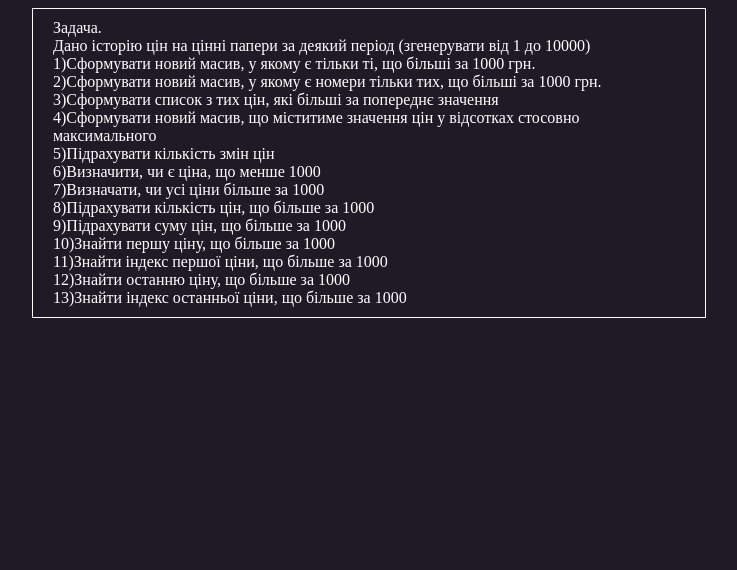
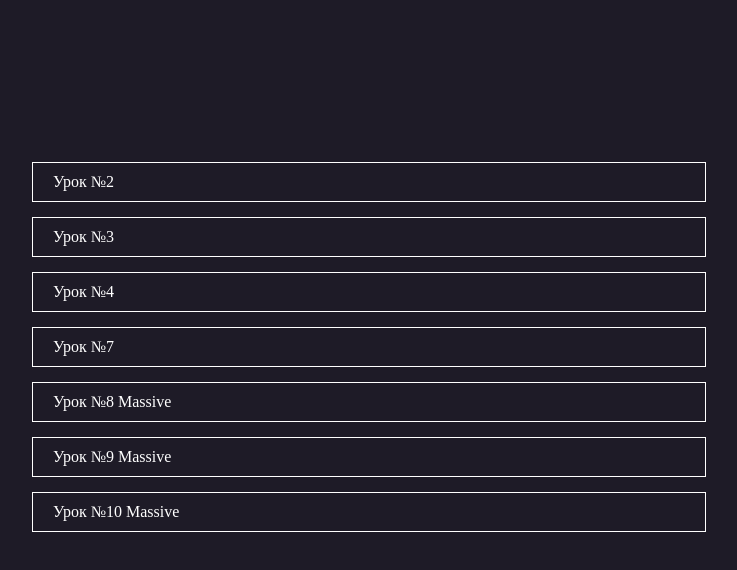
Before and after one commit to Nilline/curs_js_2023, a plain HTML site: page index.html in a window 1280 px wide. Shown: the whole page, without its empty margins (271-1008 px from the left). Drawn offline with Linux system fonts and the light colour scheme; files that its build step writes are made by us from their sources.

Commit message:
Add files via upload

```diff
--- a/index.html
+++ b/index.html
@@ -5,102 +5,50 @@
 	<meta charset="UTF-8">
 	<meta http-equiv="X-UA-Compatible" content="IE=edge">
 	<meta name="viewport" content="width=device-width, initial-scale=1.0">
-	<script src="./js/scrips.js"></script>
-	<link rel="stylesheet" href="./css/style.css">
-	<title>lesson 8</title>
+	<link rel="stylesheet" href="./lesson_2/css/style.css">
+	<title>lessons</title>
 </head>
 
 <body>
+	<canvas id="myCanvas"></canvas>
 	<ul>
 		<li>
-			<a href="./tasks/task1.html">
-				Задача.
-				<span>Дано історію цін на цінні папери за деякий період (згенерувати від 1 до 10000)<br>
-					1)Сформувати новий масив, у якому є тільки ті, що більші за 1000 грн.<br>
-					2)Сформувати новий масив, у якому є номери тільки тих, що більші за 1000 грн.<br>
-					3)Сформувати список з тих цін, які більші за попереднє значення<br>
-					4)Сформувати новий масив, що міститиме значення цін у відсотках стосовно максимального<br>
-					5)Підрахувати кількість змін цін<br>
-					6)Визначити, чи є ціна, що менше 1000<br>
-					7)Визначати, чи усі ціни більше за 1000<br>
-					8)Підрахувати кількість цін, що більше за 1000<br>
-					9)Підрахувати суму цін, що більше за 1000<br>
-					10)Знайти першу ціну, що більше за 1000<br>
-					11)Знайти індекс першої ціни, що більше за 1000<br>
-					12)Знайти останню ціну, що більше за 1000<br>
-					13)Знайти індекс останньої ціни, що більше за 1000
-				</span>
-			</a>
-		</li>
-		<!-- <li style="text-align: center;">Додаткові завдання</li>
-		<li>
-			<a href="./tasks/additional/task1.html">
-				Задача №1
-				<span>Заполнить массив нулями, кроме первого и последнего элементов, которые должны быть равны единице.</span>
+			<a href="./lesson_2/index.html">
+				Урок №2
 			</a>
 		</li>
 		<li>
-			<a href="./tasks/additional/task2.html">
-				Задача №2
-				<span>Заполнить массив нулями и единицами, при этом данные значения чередуются, начиная с нуля.</span>
+			<a href="./lesson_3/index.html">
+				Урок №3
 			</a>
 		</li>
 		<li>
-			<a href="./tasks/additional/task3.html">
-				Задача №3
-				<span>Заполнить массив последовательными нечетными числами, начиная с единицы.</span>
+			<a href="./lesson_4/index.html">
+				Урок №4
 			</a>
 		</li>
 		<li>
-			<a href="./tasks/additional/task4.html">
-				Задача №4
-				<span>Сформировать массив из элементов арифметической прогрессии с заданным первым элементом x и разностью d.</span>
+			<a href="./lesson_7/index.html">
+				Урок №7
 			</a>
 		</li>
 		<li>
-			<a href="./tasks/additional/task5.html">
-				Задача №5
-				<span>Сформировать возрастающий массив из четных чисел.</span>
+			<a href="./lesson_8_massive/index.html">
+				Урок №8 Massive
 			</a>
 		</li>
 		<li>
-			<a href="./tasks/additional/task6.html">
-				Задача №6
-				<span>Сформировать убывающий массив из чисел, которые делятся на 3</span>
+			<a href="./lesson_9_massive-part2/index.html">
+				Урок №9 Massive
 			</a>
 		</li>
 		<li>
-			<a href="./tasks/additional/task7.html">
-				Задача №7
-				<span>Создать массив из n первых чисел Фибоначчи.</span>
+			<a href="./lesson_10_massive-part3/index.html">
+				Урок №10 Massive
 			</a>
 		</li>
-		<li>
-			<a href="./tasks/additional/task8.html">
-				Задача №8
-				<span>Заполнить массив заданной длины различными простыми числами. Натуральное число, большее единицы, называется простым, если оно делится только на себя и на
-					единицу.</span>
-			</a>
-		</li>
-		<li>
-			<a href="./tasks/additional/task9.html">
-				Задача №9
-				<span>Создать массив, каждый элемент которого равен квадрату своего номера</span>
-			</a>
-		</li>
-		<li>
-			<a href="./tasks/additional/task10.html">
-				Задача №10
-				<span>Создать массив, на четных местах в котором стоят единицы, а на нечетных местах - числа, равные остатку от деления своего номера на 5.</span>
-			</a>
-		</li>
-		<li>
-			<a href="./tasks/additional/task11.html">
-				Задача №11
-				<span>Создать массив, состоящий из троек подряд идущих одинаковых элементов.</span>
-			</a>
-		</li> -->
 	</ul>
+
 </body>
 
 </html>
```
